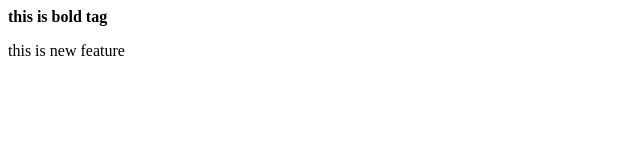
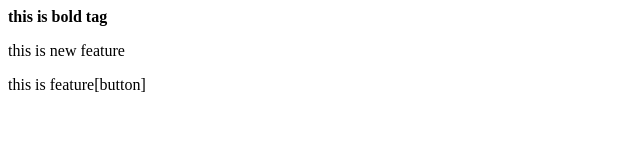
Before and after one commit to manju33002/local-repo, a plain HTML site: page index.html in a window 1280 px wide. Shown: the whole page, without its empty margins (0-640 px from the left). Drawn offline with Linux system fonts and the light colour scheme.

```diff
--- a/index.html
+++ b/index.html
@@ -1,2 +1,3 @@
 <b>this is bold tag</b>
 <p>this is new feature</p>
+<p>this is feature[button]</p>
```
